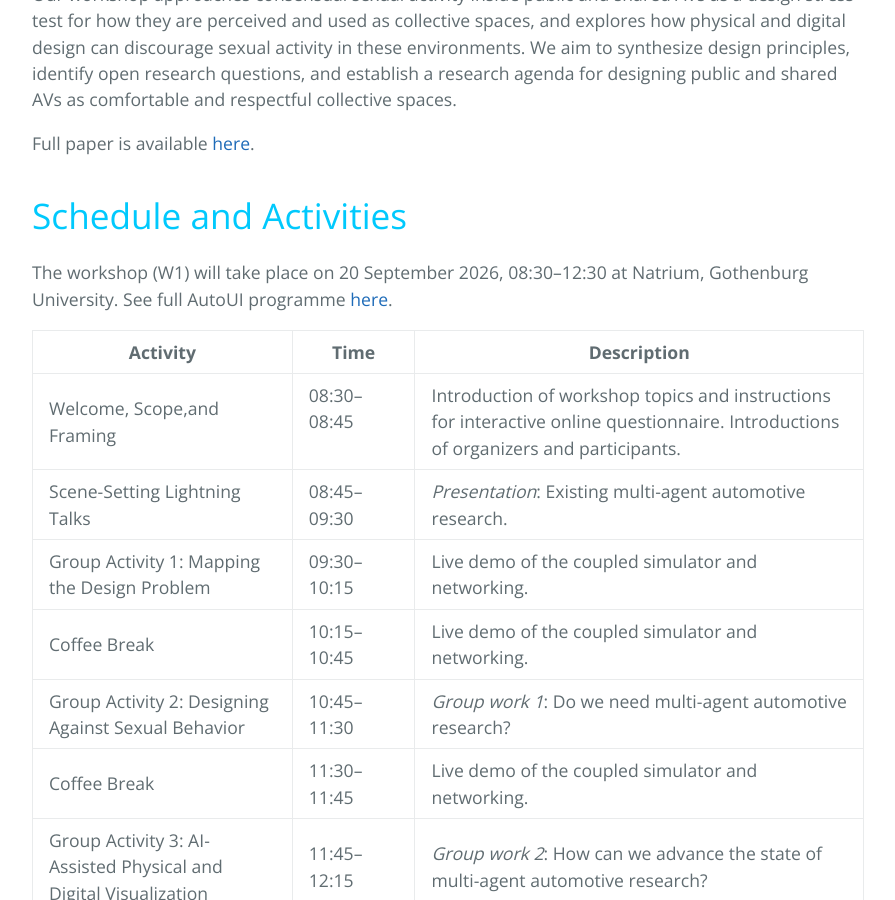
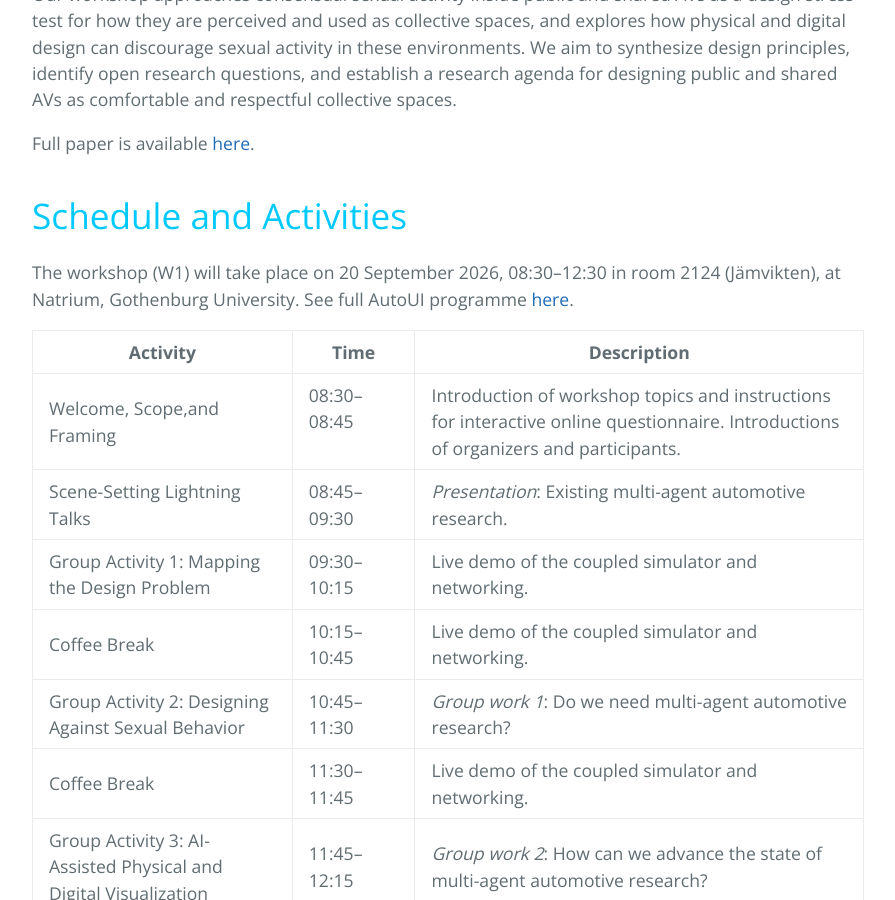
Before and after one commit to love-in-traffic/love-in-traffic.github.io, a Jekyll site: the page built from index.md, in a window 1280 px wide and 900 px high, scrolled down 938 px. Shown: the whole window, without its empty margins (192-1087 px from the left). Built offline with Jekyll 4.4.1, drawn with Linux system fonts in a browser that asks for light colours.

Commit message:
Update index.md

```diff
--- a/index.md
+++ b/index.md
@@ -18,7 +18,7 @@ Our workshop approaches consensual sexual activity inside public and shared AVs
 Full paper is available [here]({{ site.url }}{{ site.baseurl }}/assets/automotiveuiadjunct26-12.pdf).
 
 # Schedule and Activities
-The workshop (W1) will take place on 20 September 2026, 08:30–12:30 at Natrium, Gothenburg University. See full AutoUI programme [here](https://www.auto-ui.org/26/program-2/).
+The workshop (W1) will take place on 20 September 2026, 08:30–12:30 in room 2124 (Jämvikten), at Natrium, Gothenburg University. See full AutoUI programme [here](https://www.auto-ui.org/26/program-2/).
 
  Activity | Time | Description
 -------------------|--------------------|--------------------------------------------------------------------------------------------------------------------------------------
```
